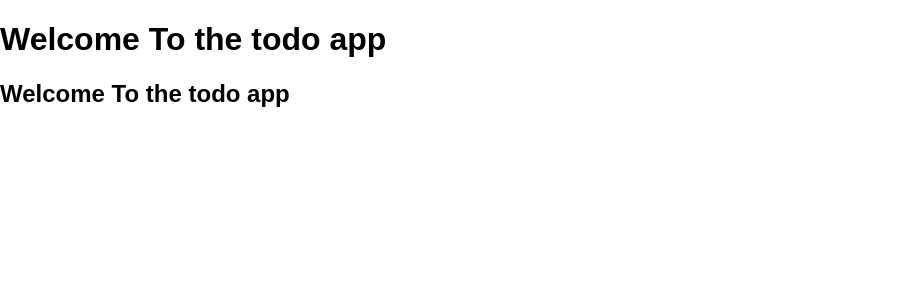
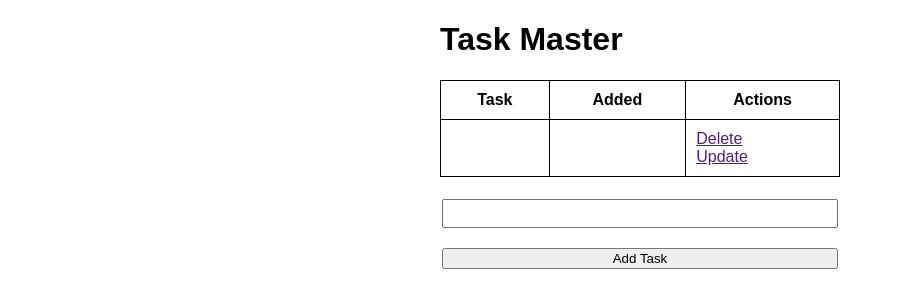
Before and after one commit to gadm12/todo-app, a Flask app: page / in a window 1280 px wide. Shown: the top 308 px of the page, without its empty margins (0-903 px from the left). Run offline with Flask 3, Linux system fonts and the light colour scheme.

Commit message:
Add Flask app structure, Todo model, HTML layout, CSS table styling

```diff
--- a/V2.0_Flask/app.py
+++ b/V2.0_Flask/app.py
@@ -13,17 +13,27 @@
     #nullable: so user would not be able to create a blank task
     content = db.Column(db.String(200),nullable=False)
     completed = db.Column(db.Integer, default=0)
-    data_created = db.Column(db.DateTime, default=lambda: datetime.now(timezone.utc))
+    date_created = db.Column(db.DateTime, default=lambda: datetime.now(timezone.utc))
 
     def __repr__(self):
         return "<Task %r>" % self.id
 
-@app.route('/')
+@app.route('/', methods=['POST', 'GET'])
 def index():
 
     return render_template("index.html")
 
 if __name__ == "__main__":
 
+    with app.app_context():
+        db.create_all()
+    app.run(debug=True)
 
-    app.run(debug=True)
+#inside python repl write the following to create the .db file
+#from app import app, db
+#with app.app_context():
+#    db.create_all()
+#hit enter again
+#to check the file path do the following inside python repl
+#import os
+#print(os.getcwd())
--- a/V2.0_Flask/static/CSS/main.css
+++ b/V2.0_Flask/static/CSS/main.css
@@ -1,4 +1,42 @@
 body{
+    font-size: 16px;
     margin:0;
     font-family: sans-serif;
 }
+table, th, td {
+  border: 1px solid black; /* Add a 1-pixel solid black border */
+  border-collapse: collapse; /* Make borders neat, not doubled */
+}
+
+th, td {
+  padding: 10px; /* Add some space inside the cells */
+}
+.content {
+
+    width: 400px; /* Or a fixed width like 600px */
+    margin-left: auto;
+    margin-right: auto;
+
+}
+.content table {
+    width: 100%;
+}
+.content form input[type="text"] {
+    width: 100%;
+    box-sizing: border-box;
+    padding: 5px; /* Match td padding */
+    margin-top: 20px;
+    margin-bottom: 10px; /* Add space below input */
+}
+.content form input[type="submit"] {
+    margin-top: 10px; /* Add some space above the button */
+    display: block; /* Make it a block element */
+    width: 100%; /* Make button fill width */
+}
+.content h1 {
+  font-size: 2em; /* Makes the h1 twice as large as the body text */
+}
+.content form {
+    margin: 1px;
+    padding: 1px;
+}
--- a/V2.0_Flask/templates/index.html
+++ b/V2.0_Flask/templates/index.html
@@ -1,13 +1,41 @@
 {% extends "base.html"%}
 
     {% block head %}
-        <h1>Welcome To the todo app</h1>
+        <!-- <h1>Welcome To the todo app</h1> -->
     {% endblock %}
 
     {% block content %}
-    <h2>Welcome To the todo app</h2>
 
-{% endblock %}
+    <div class="content">
+        <h1>Task Master</h1>
+        <table>
+            <tr>
+                <th>Task</th>
+                <th>Added</th>
+                <th>Actions</th>
+
+            </tr>
+
+            <tr>
+                <td></td>
+                <td></td>
+                <td>
+                    <a href="">Delete</a>
+                    <br>
+                    <a href="">Update</a>
+                </td>
+            </tr>
+
+        </table>
+
+        <form action="/" method="POST">
+            <input type="text" name="content" id="content">
+            <input type="submit" value="Add Task">
+        </form>
+    </div>
+
+
+    {% endblock %}
 
 <!-- to insert an img -->
 <!-- <image src="{{url_for('static',filename='images/img001.png')}}"> -->
```
Also changed, not shown: 1 other file.
